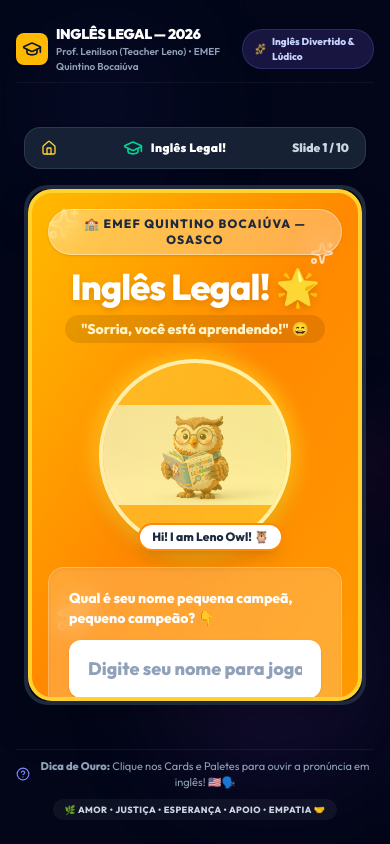
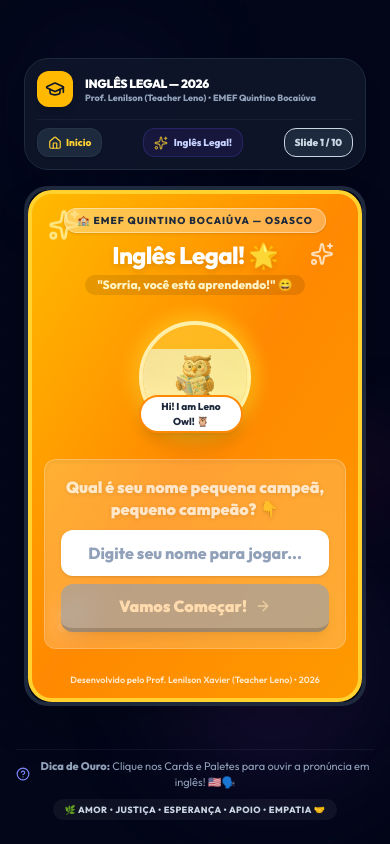
Before and after one commit to lenilsonxavier-dev/inglesquintino, a React (Vite) app: page / in a window 390 px wide. Built offline with nearby package versions, Linux system fonts and the light colour scheme.

Commit message:
refactor: consolidate header layout for mobile
Moved header information into the main interactive component and optimized spacing for better responsive display on smaller screens.

```diff
--- a/src/App.tsx
+++ b/src/App.tsx
@@ -21,30 +21,8 @@ export default function App() {
       {/* Diagonal background lines to look like school paper or tech grid */}
       <div className="absolute inset-0 bg-[linear-gradient(rgba(255,255,255,0.015)_1.5px,transparent_1.5px),linear-gradient(90deg,rgba(255,255,255,0.015)_1.5px,transparent_1.5px)] bg-[size:30px_30px] opacity-40 pointer-events-none" />
 
-      {/* Persistent App Header */}
-      <header className="w-full max-w-4xl flex items-center justify-between py-2 border-b border-white/5 relative z-10">
-        <div className="flex items-center gap-2">
-          <div className="bg-amber-400 p-1.5 rounded-lg text-slate-900 shadow">
-            <GraduationCap className="w-5 h-5" />
-          </div>
-          <div>
-            <span className="font-sans font-black text-sm tracking-tight text-white block">
-              INGLÊS LEGAL — 2026
-            </span>
-            <span className="text-[10px] text-slate-400 block font-semibold">
-              Prof. Lenilson (Teacher Leno) • EMEF Quintino Bocaiúva
-            </span>
-          </div>
-        </div>
-
-        <div className="flex items-center gap-1.5 bg-indigo-950/80 border border-indigo-400/20 px-3 py-1 rounded-full text-[10px] md:text-xs">
-          <Sparkles className="w-3.5 h-3.5 text-amber-300 animate-spin" />
-          <span className="text-indigo-200 font-bold select-none">Inglês Divertido & Lúdico</span>
-        </div>
-      </header>
-
       {/* Main Educational Carousel Screen */}
-      <main className="w-full flex-1 flex items-center justify-center py-4 relative z-10">
+      <main className="w-full flex-1 flex items-center justify-center py-2 relative z-10">
         <InteractiveCarousel
           studentName={studentName}
           setStudentName={setStudentName}
--- a/src/components/InteractiveCarousel.tsx
+++ b/src/components/InteractiveCarousel.tsx
@@ -49,27 +49,45 @@ export default function InteractiveCarousel({ studentName, setStudentName }: Int
 
   return (
     <div className="w-full max-w-4xl mx-auto flex flex-col gap-4 p-2 md:p-4">
-      {/* Dynamic Mini Header */}
-      <div className="flex justify-between items-center bg-slate-800/80 backdrop-blur-md px-4 py-2.5 rounded-2xl border border-slate-700/80 shadow">
+      {/* Consolidated Premium Header */}
+      <header className="flex flex-col sm:flex-row items-stretch sm:items-center justify-between bg-slate-900/90 backdrop-blur-md p-3 sm:p-4 rounded-3xl border border-slate-800 shadow-xl gap-3">
+        {/* Left Section: Class & Teacher Info */}
+        <div className="flex items-center gap-3">
+          <div className="bg-amber-400 p-2 rounded-xl text-slate-900 shadow-md shrink-0">
+            <GraduationCap className="w-5 h-5 md:w-6 md:h-6" />
+          </div>
+          <div className="text-left">
+            <span className="font-sans font-black text-xs md:text-sm tracking-tight text-white block">
+              INGLÊS LEGAL — 2026
+            </span>
+            <span className="text-[9px] md:text-xs text-slate-400 block font-bold leading-tight">
+              Prof. Lenilson (Teacher Leno) • EMEF Quintino Bocaiúva
+            </span>
+          </div>
+        </div>
+
+        {/* Right Section: Student Progress & Shortcuts */}
+        <div className="flex items-center justify-between sm:justify-end gap-2 md:gap-3 border-t border-slate-800/60 pt-2 sm:border-t-0 sm:pt-0">
           <button
             onClick={() => jumpToSlide(0)}
-          className="flex items-center gap-1.5 text-xs text-amber-300 font-extrabold cursor-pointer hover:text-amber-200 transition"
+            className="flex items-center gap-1 bg-slate-800 hover:bg-slate-700 text-amber-300 font-extrabold px-2.5 py-1.5 rounded-xl border border-slate-700/50 cursor-pointer transition text-[10px] md:text-xs shadow-sm active:scale-95"
           >
-          <Home className="w-4 h-4" />
-          <span className="hidden sm:inline">Início</span>
+            <Home className="w-3.5 h-3.5" />
+            <span>Início</span>
           </button>
 
-        <div className="flex items-center gap-2">
-          <GraduationCap className="w-5 h-5 text-emerald-400" />
-          <span className="text-white text-xs font-black tracking-wide shrink-0">
+          <div className="flex items-center gap-1.5 bg-indigo-950/60 border border-indigo-500/20 px-2.5 py-1.5 rounded-xl text-[10px] md:text-xs">
+            <Sparkles className="w-3.5 h-3.5 text-amber-300 animate-pulse shrink-0" />
+            <span className="text-indigo-200 font-extrabold truncate max-w-[120px] sm:max-w-[150px]">
               {studentName ? `Aluno(a): ${studentName} 🎓` : 'Inglês Legal!'}
             </span>
           </div>
 
-        <div className="text-xs font-black text-slate-300">
+          <div className="text-[10px] md:text-xs font-black bg-slate-800 px-2.5 py-1.5 rounded-xl border border-slate-750 text-slate-300 shrink-0">
             Slide {activeIndex + 1} / {SLIDES_DATA.length}
           </div>
         </div>
+      </header>
 
       {/* Main Active Slide Display Frame with Transitions */}
       <div className="h-[520px] md:h-[580px] bg-slate-950 rounded-3xl overflow-hidden shadow-2xl relative border-4 border-slate-700/60 transition-all flex flex-col">
--- a/src/components/WelcomeSlide.tsx
+++ b/src/components/WelcomeSlide.tsx
@@ -23,7 +23,7 @@ export default function WelcomeSlide({ studentName, setStudentName, onStart }: W
   };
 
   return (
-    <div className="flex flex-col items-center justify-between h-full p-4 md:p-8 text-center bg-gradient-to-br from-amber-400 via-orange-400 to-amber-500 rounded-3xl overflow-hidden relative shadow-2xl border-4 border-amber-300">
+    <div className="flex flex-col items-center justify-between h-full p-3 sm:p-5 md:p-6 text-center bg-gradient-to-br from-amber-400 via-orange-400 to-amber-500 rounded-3xl overflow-hidden relative shadow-2xl border-4 border-amber-300">
       {/* Decorative Floating Sparkles */}
       <div className="absolute top-4 left-4 animate-bounce duration-1000">
         <Sparkles className="w-8 h-8 text-amber-200" />
@@ -42,13 +42,13 @@ export default function WelcomeSlide({ studentName, setStudentName, onStart }: W
         transition={{ duration: 0.6 }}
         className="w-full"
       >
-        <span className="bg-white/30 backdrop-blur-md text-slate-800 text-xs md:text-sm font-bold tracking-widest uppercase px-4 py-1.5 rounded-full border border-white/40 shadow-sm inline-block">
+        <span className="bg-white/30 backdrop-blur-md text-slate-800 text-[10px] md:text-xs font-bold tracking-widest uppercase px-3 py-1 rounded-full border border-white/40 shadow-sm inline-block">
           🏫 EMEF Quintino Bocaiúva — Osasco
         </span>
-        <h1 className="text-4xl md:text-5xl lg:text-6xl font-extrabold text-white mt-3 drop-shadow-md tracking-tight">
+        <h1 className="text-2xl md:text-3xl lg:text-4xl font-extrabold text-white mt-1.5 md:mt-2.5 drop-shadow-md tracking-tight">
           Inglês Legal! 🌟
         </h1>
-        <p className="text-amber-100 font-bold text-sm md:text-base mt-2 bg-black/10 inline-block px-4 py-1 rounded-full backdrop-blur-sm">
+        <p className="text-amber-100 font-bold text-xs md:text-sm mt-1 bg-black/10 inline-block px-3 py-0.5 rounded-full backdrop-blur-sm">
           "Sorria, você está aprendendo!" 😄
         </p>
       </motion.div>
@@ -58,16 +58,16 @@ export default function WelcomeSlide({ studentName, setStudentName, onStart }: W
         initial={{ scale: 0.5, opacity: 0 }}
         animate={{ scale: 1, opacity: 1 }}
         transition={{ delay: 0.2, type: 'spring', stiffness: 100 }}
-        className="relative my-4"
+        className="relative my-1.5 sm:my-3"
       >
         <div className="absolute -inset-2 bg-gradient-to-r from-amber-300 to-yellow-300 rounded-full blur opacity-40 animate-pulse"></div>
         <img
           src={mascotImage}
           alt="Mascote do Professor Leno"
-          className="w-48 h-48 md:w-56 md:h-56 object-contain rounded-full border-4 border-white shadow-xl bg-white/10"
+          className="w-28 h-28 sm:w-32 sm:h-32 md:w-36 md:h-36 object-contain rounded-full border-4 border-white shadow-xl bg-white/10"
           referrerPolicy="no-referrer"
         />
-        <div className="absolute bottom-0 right-2 bg-white text-slate-800 text-xs font-bold px-3 py-1 rounded-full shadow-lg border-2 border-orange-400">
+        <div className="absolute bottom-0 right-2 bg-white text-slate-800 text-[10px] font-bold px-2.5 py-0.5 rounded-full shadow-lg border-2 border-orange-400">
           Hi! I am Leno Owl! 🦉
         </div>
       </motion.div>
@@ -77,10 +77,10 @@ export default function WelcomeSlide({ studentName, setStudentName, onStart }: W
         initial={{ y: 50, opacity: 0 }}
         animate={{ y: 0, opacity: 1 }}
         transition={{ delay: 0.4 }}
-        className="w-full max-w-sm bg-white/20 p-5 rounded-2xl border border-white/20 backdrop-blur-md shadow-inner"
+        className="w-full max-w-sm bg-white/20 p-4 rounded-xl border border-white/20 backdrop-blur-md shadow-inner"
       >
-        <form onSubmit={handleSubmit} className="flex flex-col gap-3">
-          <label className="text-white font-extrabold text-sm md:text-base text-left block">
+        <form onSubmit={handleSubmit} className="flex flex-col gap-2">
+          <label className="text-white font-black text-base sm:text-lg md:text-xl text-center block mb-0.5 leading-snug drop-shadow-sm animate-pulse">
             Qual é seu nome pequena campeã, pequeno campeão? 👇
           </label>
           <input
@@ -90,27 +90,27 @@ export default function WelcomeSlide({ studentName, setStudentName, onStart }: W
             onChange={(e) => setStudentName(e.target.value)}
             placeholder="Digite seu nome para jogar..."
             maxLength={25}
-            className="w-full bg-white text-slate-800 font-bold placeholder-slate-400 rounded-xl px-4 py-3 border-3 border-transparent focus:border-amber-400 focus:ring-0 outline-none transition shadow text-center text-lg"
+            className="w-full bg-white text-slate-800 font-bold placeholder-slate-400 rounded-xl px-4 py-2 border-3 border-transparent focus:border-amber-400 focus:ring-0 outline-none transition shadow text-center text-base"
             required
           />
           <button
             id="start-adventure-button"
             type="submit"
             disabled={!studentName.trim()}
-            className={`w-full font-black text-white py-3.5 px-6 rounded-xl text-lg shadow-lg flex items-center justify-center gap-2 transform active:scale-95 transition-all outline-none border-b-4 ${
+            className={`w-full font-black text-white py-2.5 px-5 rounded-xl text-base shadow-lg flex items-center justify-center gap-2 transform active:scale-95 transition-all outline-none border-b-4 ${
               studentName.trim()
                 ? 'bg-gradient-to-r from-green-500 to-emerald-600 border-green-700 hover:from-green-400 hover:to-emerald-500 cursor-pointer'
                 : 'bg-slate-400 border-slate-500 cursor-not-allowed opacity-60'
             }`}
           >
             Vamos Começar!
-            <ArrowRight className="w-5 h-5 font-extrabold animate-pulse" />
+            <ArrowRight className="w-4 h-4 font-extrabold animate-pulse" />
           </button>
         </form>
       </motion.div>
 
       {/* Decorative Footer info */}
-      <span className="text-white/80 text-[10px] md:text-xs font-semibold mt-2">
+      <span className="text-white/80 text-[9px] md:text-xs font-semibold mt-1">
         Desenvolvido pelo Prof. Lenilson Xavier (Teacher Leno) • 2026
       </span>
     </div>
```
Lines whose indentation alone changed are shown as unchanged.
